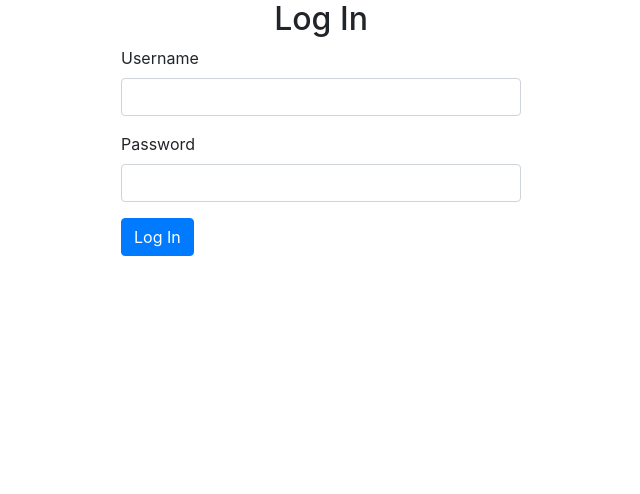
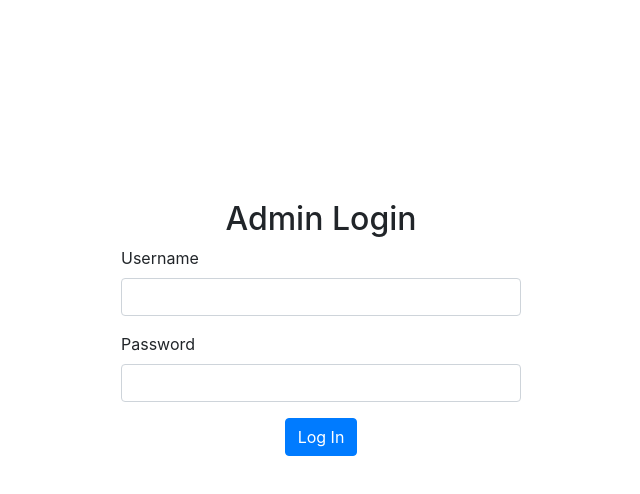
Before and after one commit to alexeipancratov/music-store, a React (Create React App) app in the folder ui/: page /downloadhistory in a window 1280 px wide. Shown: the top 494 px of the page, without its empty margins (319-959 px from the left). Built offline with nearby package versions, Linux system fonts and the light colour scheme.

Commit message:
Final adjustments

```diff
--- a/ui/src/App.css
+++ b/ui/src/App.css
@@ -1,6 +1,10 @@
 /* general styles */
 .offset-top {
   margin-top: 15px;
+}
+
+.align-center-horizontal {
+  text-align: center;
 }
 
 /* Download History and Event History */
--- a/ui/src/components/DownloadHistory.js
+++ b/ui/src/components/DownloadHistory.js
@@ -11,7 +11,7 @@ class DownloadHistory extends React.Component {
     const options = {
       headers: { 'Authorization': `bearer ${authService.getAuthData()?.token}` }
     };
-    axios.get('http://localhost:3001/admin/downloadHistory', options)
+    axios.get('/admin/downloadHistory', options)
       .then(
         (res) => this.setState({ downloads: res.data }),
         (error) => console.log(error));
--- a/ui/src/components/EventHistory.js
+++ b/ui/src/components/EventHistory.js
@@ -11,7 +11,7 @@ class EventHistory extends React.Component {
     const options = {
       headers: { 'Authorization': `bearer ${authService.getAuthData()?.token}` }
     };
-    axios.get('http://localhost:3001/admin/eventHistory', options)
+    axios.get('/admin/eventHistory', options)
       .then(
         (res) => this.setState({ events: res.data }),
         (error) => console.log(error));
--- a/ui/src/components/Login.css
+++ b/ui/src/components/Login.css
@@ -3,6 +3,8 @@
 }
 
 .login-container {
+  position: absolute;
+  top: 25%;
   display: flex;
   flex-direction: column;
   align-items: center;
--- a/ui/src/components/Login.js
+++ b/ui/src/components/Login.js
@@ -35,7 +35,7 @@ const Login = ({ onLogin }) => {
 
   return (
     <div className="login-container col-md">
-      <h2>Log In</h2>
+      <h2>Admin Login</h2>
       <form className="login-form" onSubmit={handleSubmit}>
         <div className="form-group">
           <label htmlFor="username">Username</label>
@@ -63,7 +63,7 @@ const Login = ({ onLogin }) => {
             onChange={onPasswordChange}
           />
         </div>
-        <div>
+        <div className="align-center-horizontal">
           <button type="submit" className="btn btn-primary">
             Log In
           </button>
--- a/ui/src/index.js
+++ b/ui/src/index.js
@@ -1,9 +1,12 @@
 import React from 'react';
 import ReactDOM from 'react-dom';
+import axios from 'axios';
 import './index.css';
 import 'bootstrap/dist/css/bootstrap.css';
 import App from './App';
 import reportWebVitals from './reportWebVitals';
+
+axios.defaults.baseURL = 'http://localhost:3001';
 
 ReactDOM.render(
   <React.StrictMode>
```
Also changed, not shown: 1 other file (tests, documents, lock files or other folders).
